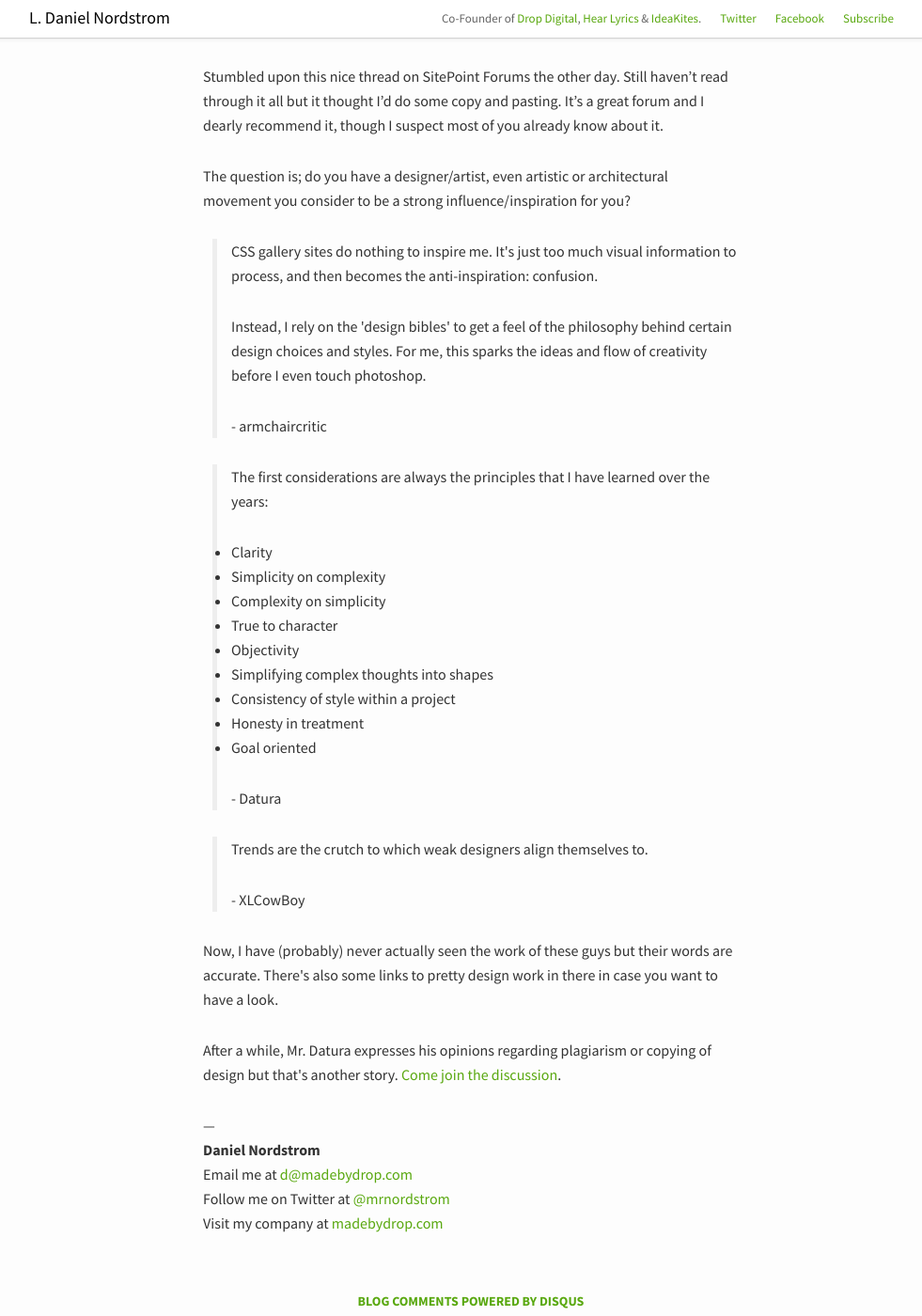
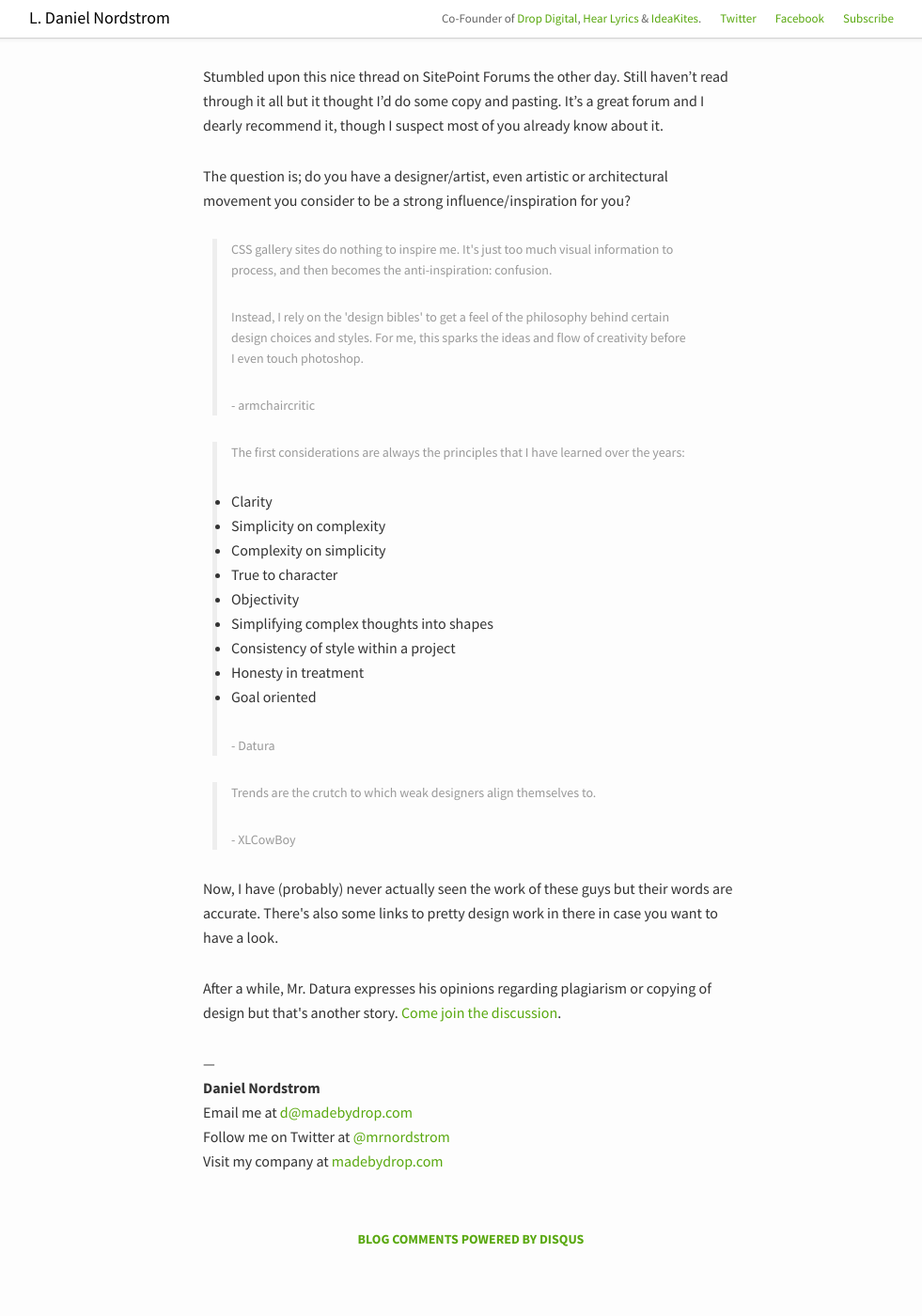
Before and after one commit to dnordstrom/mrnordstrom.com, a Jekyll site: the page built from _posts/2009-03-25-273.markdown, in a window 1280 px wide and 1400 px high, scrolled down 206 px. Shown: the whole window at 94% size, without its empty margins (139-1120 px from the left). Built offline with Jekyll 4.4.1, drawn with Linux system fonts in a browser that asks for light colours; nearby versions of some CDN libraries; Markdown is read by kramdown in place of the engine named in the settings; comment, search, counter and statistics services are not loaded.

Commit message:
Improving design, adding Google Analytics and subscription.

```diff
--- a/css/global.css
+++ b/css/global.css
@@ -281,6 +281,13 @@ blockquote {
   margin-left: 10px;
 }
 
+article.span6 blockquote p {
+  font-size: 14px;
+  line-height: 22px;
+  padding: 0 50px 0 0;
+  color: #999;
+}
+
 /**
  * Comments
  */
```
